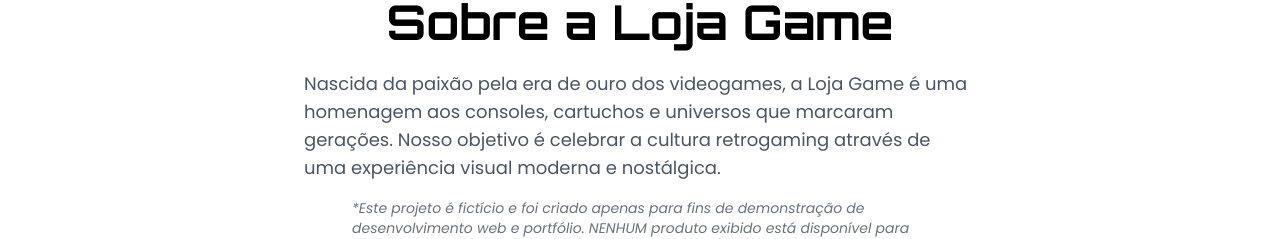
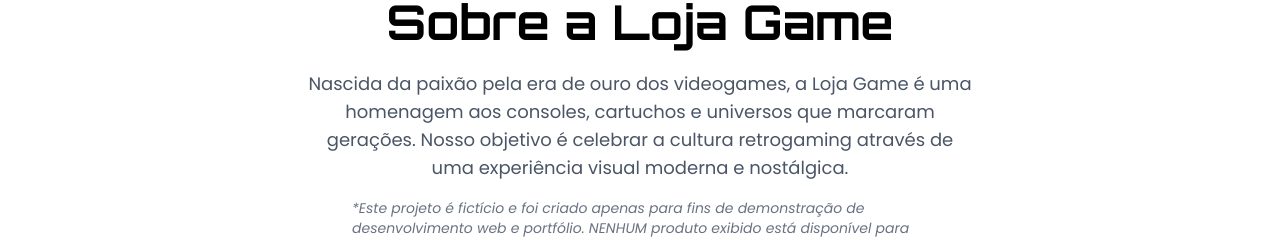
Before and after one commit to Andre-StudioNerd/Loja_Game, a React (Vite) app: page / in a window 1280 px wide. Shown: the part 402-641 px from the top of the page. Built offline with nearby package versions, Linux system fonts and the light colour scheme; no server answers.

Commit message:
Alinha css

```diff
--- a/src/screens/Home/index.tsx
+++ b/src/screens/Home/index.tsx
@@ -50,7 +50,7 @@ const Home = () => {
         <h1 className="text-3xl md:text-4xl lg:text-5xl font-bold orbitron-bold text-black text-center mb-6 my-[80px]">
           Sobre a Loja Game
         </h1>
-        <p className="text-base md:text-lg text-gray-600 max-w-2xl mx-auto mb-4">
+        <p className="text-base md:text-lg text-gray-600 max-w-2xl text-center mx-auto mb-4">
           Nascida da paixão pela era de ouro dos videogames, a Loja Game é uma
           homenagem aos consoles, cartuchos e universos que marcaram gerações.
           Nosso objetivo é celebrar a cultura retrogaming através de uma
```
